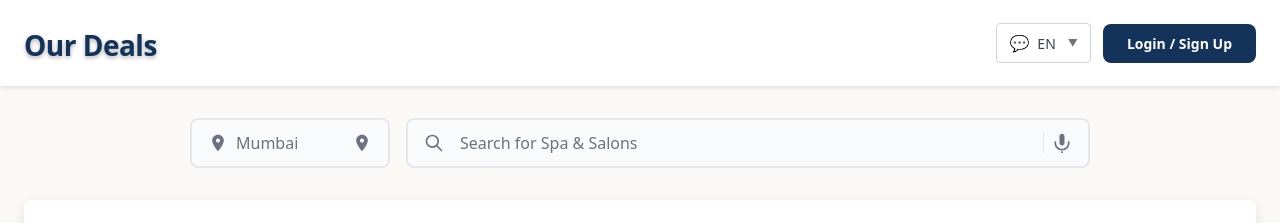
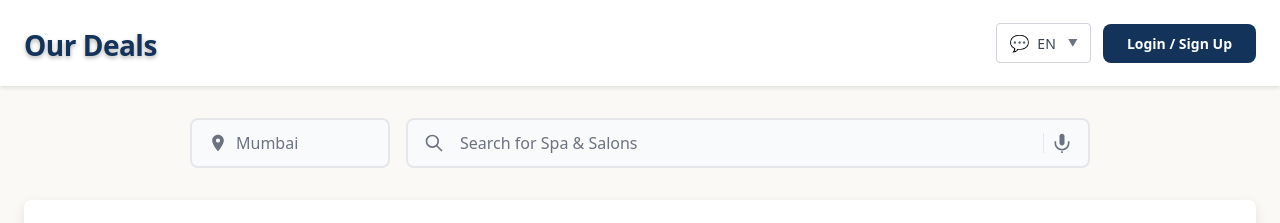
Before and after one commit to aditi1717/Our-deals, a React (Vite) app: page / in a window 1280 px wide. Shown: the top 223 px of the page. Built offline with nearby package versions, Linux system fonts and the light colour scheme.

Commit message:
remove location icon

```diff
--- a/src/components/SearchSection.jsx
+++ b/src/components/SearchSection.jsx
@@ -65,11 +65,6 @@ function SearchSection() {
               onChange={(e) => setLocation(e.target.value)}
               placeholder="Mumbai"
             />
-            <span className="location-icon">
-              <svg width="20" height="20" viewBox="0 0 24 24" fill="none" xmlns="http://www.w3.org/2000/svg">
-                <path d="M12 2C8.13 2 5 5.13 5 9C5 14.25 12 22 12 22C12 22 19 14.25 19 9C19 5.13 15.87 2 12 2ZM12 11.5C10.62 11.5 9.5 10.38 9.5 9C9.5 7.62 10.62 6.5 12 6.5C13.38 6.5 14.5 7.62 14.5 9C14.5 10.38 13.38 11.5 12 11.5Z" fill="currentColor"/>
-              </svg>
-            </span>
           </div>
           <div className="search-input-wrapper mobile-search-bar" ref={dropdownRef}>
             <svg width="20" height="20" viewBox="0 0 24 24" fill="none" xmlns="http://www.w3.org/2000/svg" className="search-icon-left">
```
